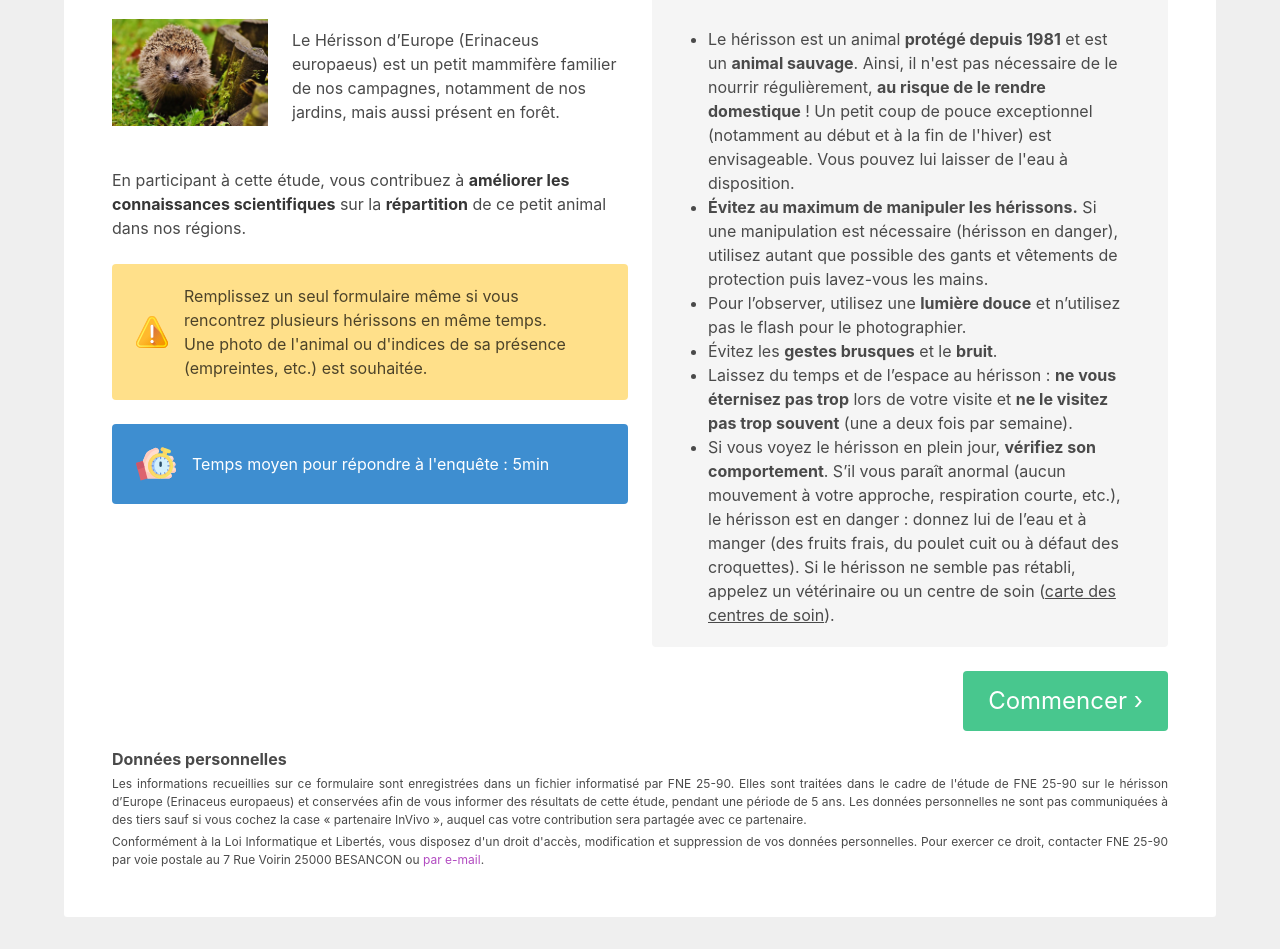
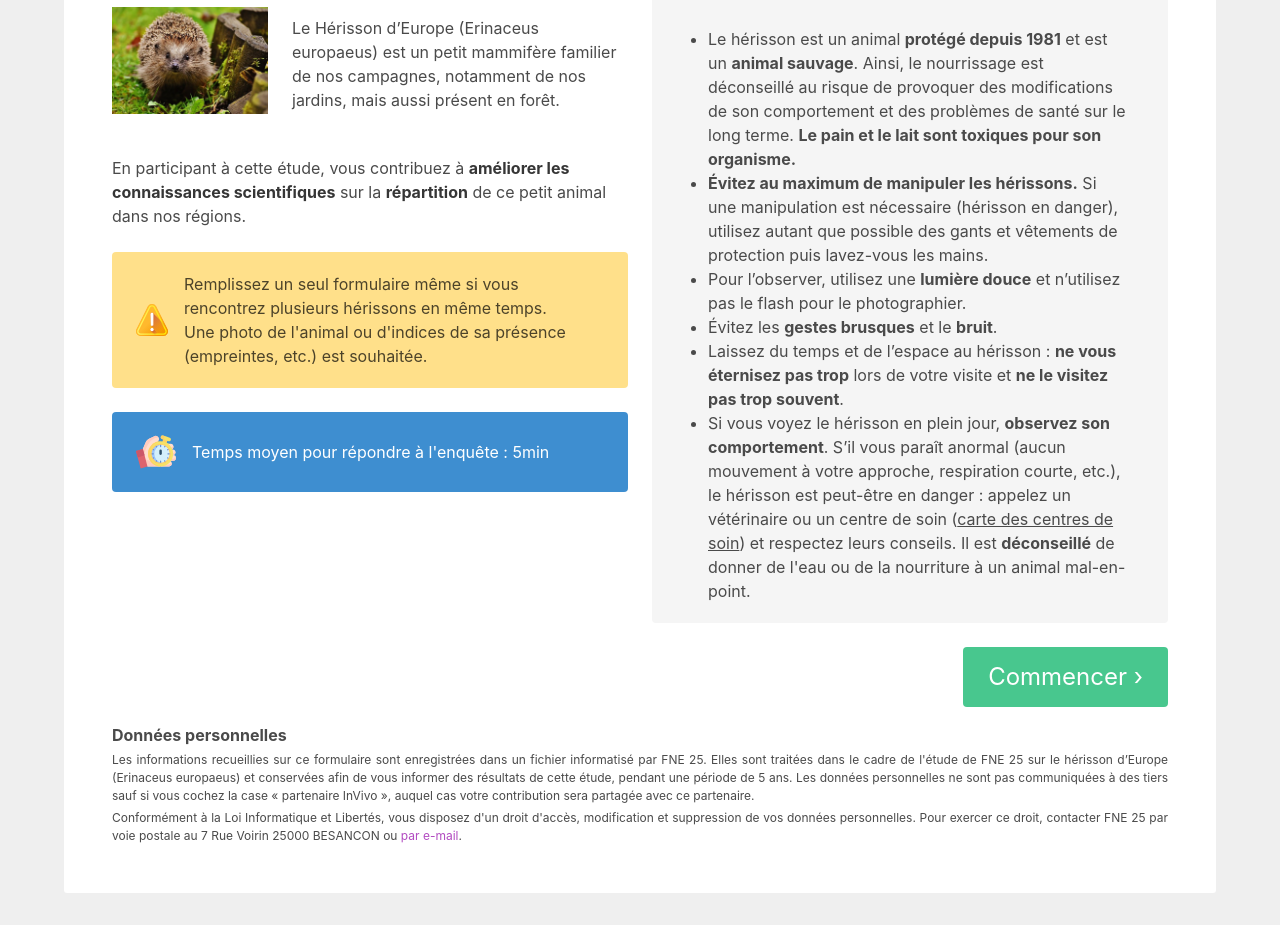
Before and after one commit to korukugashi/recensement-herisson, a Vue app: page / in a window 1280 px wide. Shown: the part 280-1229 px from the top of the page. After the commit the page ends 1205 px from the top, so only its background shows below. Built offline with nearby package versions, Linux system fonts and the light colour scheme.

Commit message:
mise à jour textes présentation et 25-90 vers 25 et logo FNE national

```diff
--- a/index.html
+++ b/index.html
@@ -4,7 +4,7 @@
     <meta charset="UTF-8" />
     <link rel="icon" href="/favicon.svg" type="image/svg+xml" />
     <meta name="viewport" content="width=device-width, initial-scale=1.0" />
-    <title>Recensement du hérisson FNE 25-90</title>
+    <title>Recensement du hérisson FNE 25</title>
     <style>
       #ie-banner {
           display: none;
--- a/src/App.vue
+++ b/src/App.vue
@@ -2,7 +2,7 @@
   <div class="container">
     <header>
       <router-link :to="{ name: 'home' }" class="is-flex" style="align-items: center; justify-content: center; cursor: pointer">
-        <img alt="FNE 25-90" src="/logo-fne-25-90.svg" style="width: 100px" />
+        <img alt="France Nature Environnement" src="/logo-fne.png" style="height: 100px" />
         <h1 class="title is-3 saira ml-5" style="color: #c90c0f">Opération de recensement du hérisson</h1>
       </router-link>
     </header>
--- a/src/components/ConfirmStep.vue
+++ b/src/components/ConfirmStep.vue
@@ -10,9 +10,9 @@
       <h2 class="ml-3 title is-4 sohoma">Félicitations, votre contribution vient s'ajouter aux {{nbContrib}} autres observations que nous cumulons déjà cette année !</h2>
     </div>
     <p>Nous vous remercions d’avoir participé à notre recensement participatif :)</p>
-    <p>Retrouvez les actions de FNE 25-90 auxquelles vous pouvez participer sur <a href="https://www.fne2590.org">www.fne2590.org</a>, ainsi que les actions organisées par le réseau FNE régional sur <a href="https://www.fne-bfc.fr">www.fne-bfc.fr</a> !</p>
-    <p>Vous pouvez également nous suivre sur les réseaux sociaux : <a href="https://www.facebook.com/fne2590">Facebook</a>, <a href="https://twitter.com/fne2590">Twitter</a> </p>
-    <p>Au plaisir,<br/>L'équipe FNE 25-90</p>
+    <p>Retrouvez les actions de FNE 25 auxquelles vous pouvez participer sur <a href="https://www.fne25.fr">www.fne25.fr</a>, ainsi que les actions organisées par le réseau FNE régional sur <a href="https://www.fne-bfc.fr">www.fne-bfc.fr</a> !</p>
+    <p>Vous pouvez également nous suivre sur les réseaux sociaux : <a href="https://www.facebook.com/fne25000/">Facebook</a>, <a href="https://twitter.com/fne_doubs">Twitter</a>, <a href="https://mastodon.social/@fne2590">Mastodon</a> </p>
+    <p>Au plaisir,<br/>L'équipe FNE 25</p>
     <div class="has-text-centered">
       <a href="/" class="button">Faire une nouvelle observation</a>
     </div>
--- a/src/components/HomePage.vue
+++ b/src/components/HomePage.vue
@@ -31,12 +31,12 @@
           </div>
         </div>
         <ul class="with-bullet">
-          <li>Le hérisson est un animal <strong>protégé depuis 1981</strong> et est un <strong>animal sauvage</strong>. Ainsi, il n'est pas nécessaire de le nourrir régulièrement, <strong>au risque de le rendre domestique</strong> ! Un petit coup de pouce exceptionnel (notamment au début et à la fin de l'hiver) est envisageable. Vous pouvez lui laisser de l'eau à disposition.</li>
+          <li>Le hérisson est un animal <strong>protégé depuis 1981</strong> et est un <strong>animal sauvage</strong>. Ainsi, le nourrissage est déconseillé au risque de provoquer des modifications de son comportement et des problèmes de santé sur le long terme. <strong>Le pain et le lait sont toxiques pour son organisme.</strong></li>
           <li><strong>Évitez au maximum de manipuler les hérissons.</strong> Si une manipulation est nécessaire (hérisson en danger), utilisez autant que possible des gants et vêtements de protection puis lavez-vous les mains.</li>
-          <li>Pour l’observer, utilisez une <strong>lumière douce</strong> et n’utilisez pas le flash pour le photographier.</li>
-          <li>Évitez les <strong>gestes brusques</strong> et le <strong>bruit</strong>.</li>
-          <li>Laissez du temps et de l’espace au hérisson : <strong>ne vous éternisez pas trop</strong> lors de votre visite et <strong>ne le visitez pas trop souvent</strong> (une a deux fois par semaine).</li>
-          <li>Si vous voyez le hérisson en plein jour, <strong>vérifiez son comportement</strong>. S’il vous paraît anormal (aucun mouvement à votre approche, respiration courte, etc.), le hérisson est en danger : donnez lui de l’eau et à manger (des fruits frais, du poulet cuit ou à défaut des croquettes). Si le hérisson ne semble pas rétabli, appelez un vétérinaire ou un centre de soin (<a href="http://www.hameaudesherissons.fr/index.php?id_page=centresoins.php">carte des centres de soin</a>).</li>
+          <li>Pour l’observer, utilisez une <b>lumière douce</b> et n’utilisez pas le flash pour le photographier.</li>
+          <li>Évitez les <b>gestes brusques</b> et le <b>bruit</b>.</li>
+          <li>Laissez du temps et de l’espace au hérisson : <b>ne vous éternisez pas trop</b> lors de votre visite et <b>ne le visitez pas trop souvent</b>.</li>
+          <li>Si vous voyez le hérisson en plein jour, <b>observez son comportement</b>. S’il vous paraît anormal (aucun mouvement à votre approche, respiration courte, etc.), le hérisson est peut-être en danger : appelez un vétérinaire ou un centre de soin (<a href="http://www.hameaudesherissons.fr/index.php?id_page=centresoins.php">carte des centres de soin</a>) et respectez leurs conseils. Il est <b>déconseillé</b> de donner de l'eau ou de la nourriture à un animal mal-en-point.</li>
         </ul>
       </div>
     </div>
@@ -45,6 +45,6 @@
     <router-link :to="{ name: 'observation' }" class="button is-success is-large">Commencer &#8250;</router-link>
   </div>
   <h2 class="is-size-6 has-text-weight-bold mt-4">Données personnelles</h2>
-  <div class="has-text-justified is-size-7 mt-1">Les informations recueillies sur ce formulaire sont enregistrées dans un fichier informatisé par FNE 25-90. Elles sont traitées dans le cadre de l'étude de FNE 25-90 sur le hérisson d’Europe (Erinaceus europaeus) et conservées afin de vous informer des résultats de cette étude, pendant une période de 5 ans. Les données personnelles ne sont pas communiquées à des tiers sauf si vous cochez la case « partenaire InVivo », auquel cas votre contribution sera partagée avec ce partenaire.</div>
-  <div class="has-text-justified is-size-7 mt-1">Conformément à la Loi Informatique et Libertés, vous disposez d'un droit d'accès, modification et suppression de vos données personnelles. Pour exercer ce droit, contacter FNE 25-90 par voie postale au 7 Rue Voirin 25000 BESANCON ou <a href="javascript:window.location.href=atob('bWFpbHRvOmhlcmlzc29uQGZuZTI1OTAub3Jn')">par e-mail</a>.</div>
+  <div class="has-text-justified is-size-7 mt-1">Les informations recueillies sur ce formulaire sont enregistrées dans un fichier informatisé par FNE 25. Elles sont traitées dans le cadre de l'étude de FNE 25 sur le hérisson d’Europe (Erinaceus europaeus) et conservées afin de vous informer des résultats de cette étude, pendant une période de 5 ans. Les données personnelles ne sont pas communiquées à des tiers sauf si vous cochez la case « partenaire InVivo », auquel cas votre contribution sera partagée avec ce partenaire.</div>
+  <div class="has-text-justified is-size-7 mt-1">Conformément à la Loi Informatique et Libertés, vous disposez d'un droit d'accès, modification et suppression de vos données personnelles. Pour exercer ce droit, contacter FNE 25 par voie postale au 7 Rue Voirin 25000 BESANCON ou <a href="javascript:window.location.href=atob('bWFpbHRvOmhlcmlzc29uQGZuZTI1OTAub3Jn')">par e-mail</a>.</div>
 </template>
```
Also changed, not shown: public/logo-fne.png (added), 1 other file (tests, documents, lock files or other folders).
